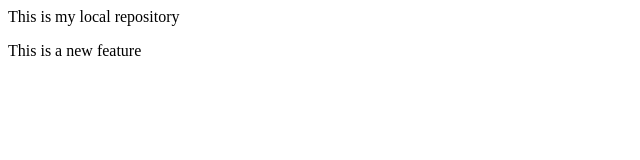
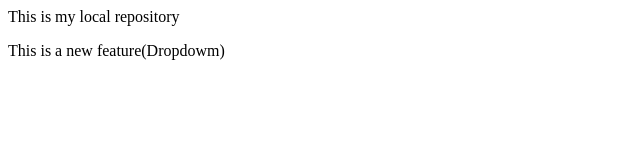
Before and after one commit to NitishaShrestha/LocalRepo, a plain HTML site: page index.html in a window 1280 px wide. Shown: the full height of the page, 0-640 px from the left. Drawn offline with Linux system fonts and the light colour scheme.

```diff
--- a/index.html
+++ b/index.html
@@ -1,2 +1,2 @@
 <p>This is my local repository</p>
-<p>This is a new feature</p>
+<p>This is a new feature(Dropdowm)</p>
```
